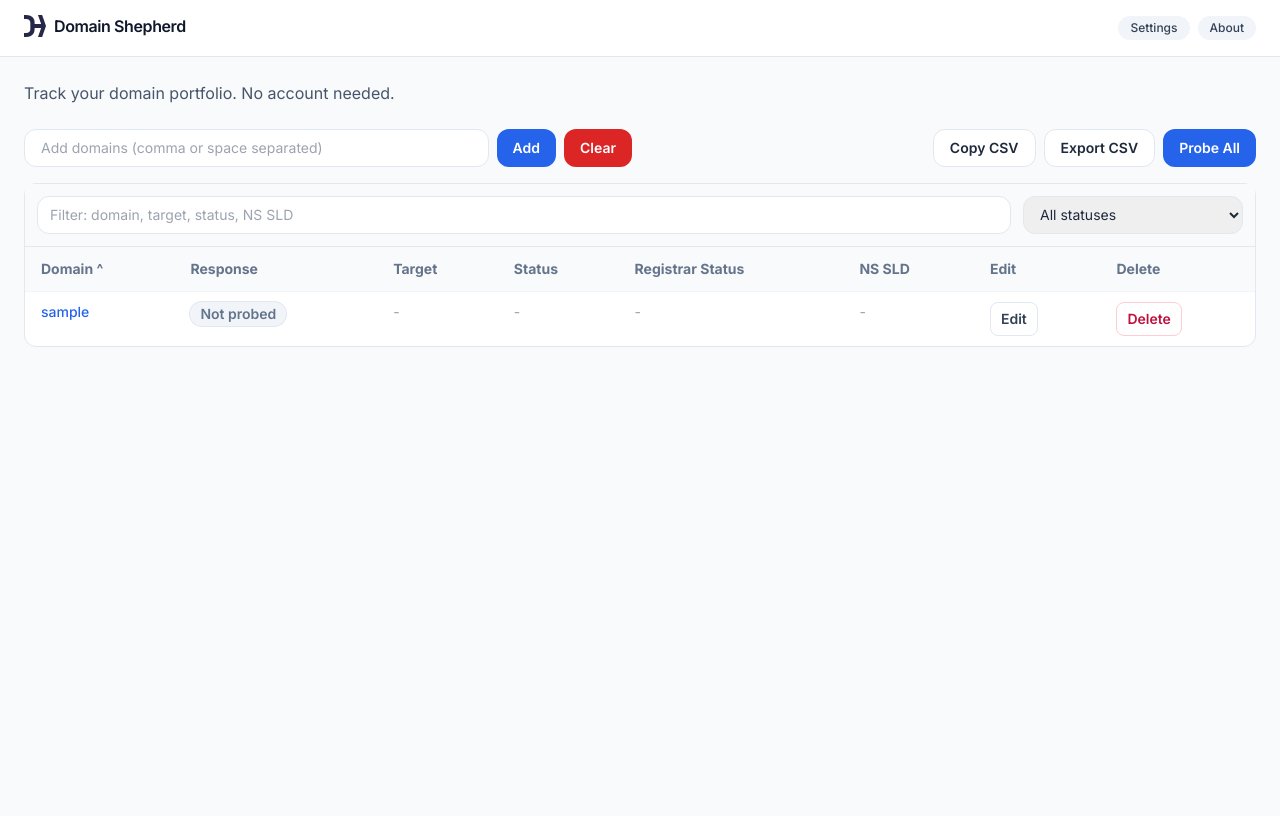
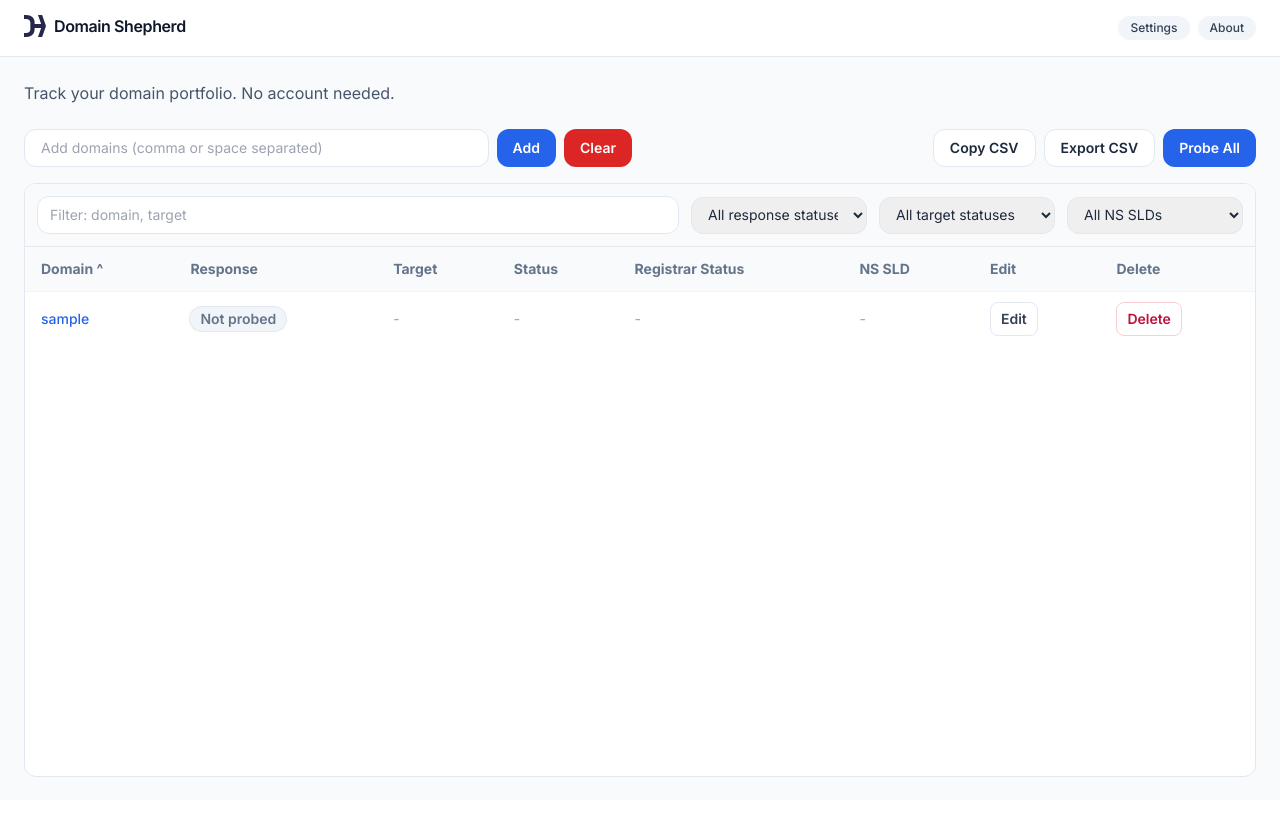
Before and after one commit to drkhdr/domain-shepherd, a Next.js app: page / in a window 1280 px wide. Both pictures are taken after typing "Sample" into the empty fields and a click on the button "Add". Shown: the top 816 px of the page. Built offline with nearby package versions, Linux system fonts and the light colour scheme.

Commit message:
improved table: layout, scrolling, filtering and search, font & alignment

```diff
--- a/src/app/globals.css
+++ b/src/app/globals.css
@@ -5,3 +5,10 @@
 :root {
 	--app-content-max-width: 96rem;
 }
+
+html,
+body {
+	height: 100%;
+	margin: 0;
+	overflow: hidden;
+}
--- a/src/app/list/ListPage.tsx
+++ b/src/app/list/ListPage.tsx
@@ -7,6 +7,8 @@ import {
   createProbeFailureResult,
   formatProbeProgress,
   getPrimaryWhoisStatus,
+  matchesDomainTargetSearchFilter,
+  matchesTargetStatusFilter,
   normalizeParkedPatterns,
   normalizeDomain,
   normalizeProbeBatchConcurrency,
@@ -20,7 +22,7 @@ import {
   getWhoisStatusDefinition,
   getWhoisStatusFamily,
 } from '@/lib/probe'
-import type { ParkedPattern, ProbeDomainInput, ProbeResult, ProbeStatus, SortDirection, SortKey } from '@/lib/probe'
+import type { ParkedPattern, ProbeDomainInput, ProbeResult, ProbeStatus, SortDirection, SortKey, TargetStatusFilter } from '@/lib/probe'
 import {
   APP_NAME,
   APP_VERSION_WITH_GIT,
@@ -728,6 +730,8 @@ export function ListPage() {
   const [sortDir, setSortDir] = useState<SortDirection>('asc')
   const [filterText, setFilterText] = useState('')
   const [statusFilter, setStatusFilter] = useState<'all' | 'unprobed' | ProbeStatus>('all')
+  const [targetStatusFilter, setTargetStatusFilter] = useState<TargetStatusFilter>('all')
+  const [nsSldFilter, setNsSldFilter] = useState('all')
   const [expandedProbeId, setExpandedProbeId] = useState('')
   const [newDomainsInput, setNewDomainsInput] = useState('')
   const [settings, setSettings] = useState<ProbeSettings>(createDefaultSettings())
@@ -1164,6 +1168,22 @@ export function ListPage() {
     }))
   }
 
+  const nsSldFilterOptions = useMemo<string[]>(() => {
+    if (!list) {
+      return []
+    }
+
+    const values = new Set<string>()
+    for (const domain of list.domains) {
+      const probe = probeResults[domain.id]
+      for (const sld of getUniqueNameServerSlds(probe)) {
+        values.add(sld)
+      }
+    }
+
+    return Array.from(values).sort((a, b) => a.localeCompare(b))
+  }, [list, probeResults])
+
   const tableRows = useMemo<TableRow[]>(() => {
     if (!list) return []
 
@@ -1198,30 +1218,22 @@ export function ListPage() {
       }
     })
 
-    const query = filterText.trim().toLowerCase()
+    const query = filterText.trim()
     const filteredRows = rows.filter((row) => {
-      const matchesStatus = statusFilter === 'all' || row.status === statusFilter
-      if (!matchesStatus) {
+      const matchesResponseStatus = statusFilter === 'all' || row.status === statusFilter
+      if (!matchesResponseStatus) {
         return false
       }
 
-      if (!query) {
-        return true
+      if (!matchesTargetStatusFilter(row.displayTargetHttpStatus, targetStatusFilter)) {
+        return false
       }
 
-      const haystack = [
-        row.domain,
-        row.target,
-        row.framesetUrl,
-        row.displayTarget,
-        row.whoisStatus,
-        row.whoisStatusInfo.family,
-        row.nsSld,
-        row.status,
-      ]
-        .join(' ')
-        .toLowerCase()
-      return haystack.includes(query)
+      if (nsSldFilter !== 'all' && !row.nsSldList.includes(nsSldFilter)) {
+        return false
+      }
+
+      return matchesDomainTargetSearchFilter(row.domain, row.displayTarget, query)
     })
 
     return [...filteredRows].sort((a, b) => {
@@ -1244,20 +1256,20 @@ export function ListPage() {
           return 0
       }
     })
-  }, [filterText, list, probeResults, sortBy, sortDir, statusFilter])
+  }, [filterText, list, nsSldFilter, probeResults, sortBy, sortDir, statusFilter, targetStatusFilter])
 
   if (loading) {
     return <div className="min-h-screen flex items-center justify-center">Loading...</div>
   }
 
   return (
-    <main className="min-h-screen bg-slate-50 p-4 md:p-6">
-      <div className="mx-auto max-w-[var(--app-content-max-width)]">
-        <div className="mb-6">
+    <main className="h-[calc(100dvh-3.5rem)] overflow-hidden bg-slate-50 p-4 md:p-6">
+      <div className="mx-auto flex h-full min-h-0 max-w-[var(--app-content-max-width)] flex-col">
+        <div className="mb-6 shrink-0">
           <p className="text-slate-600">Track your domain portfolio. No account needed.</p>
         </div>
 
-        <div className="grid grid-cols-1 md:grid-cols-2 gap-4 mb-4">
+        <div className="mb-4 grid shrink-0 grid-cols-1 gap-4 md:grid-cols-2">
           <div>
             <div className="flex gap-2">
               <input
@@ -1315,20 +1327,20 @@ export function ListPage() {
           </div>
         </div>
 
-        <div className="overflow-visible rounded-xl border border-slate-200 bg-white">
-          <div className="grid gap-3 border-b border-slate-200 bg-slate-50 p-3 md:grid-cols-[1fr,220px]">
+        <div className="flex min-h-0 flex-1 flex-col overflow-hidden rounded-xl border border-slate-200 bg-white">
+          <div className="shrink-0 flex flex-nowrap items-center gap-3 overflow-x-auto border-b border-slate-200 bg-slate-50 p-3">
             <input
               value={filterText}
               onChange={(event) => setFilterText(event.target.value)}
-              placeholder="Filter: domain, target, status, NS SLD"
-              className="rounded-xl border border-slate-200 px-3 py-2 text-sm text-slate-800 outline-none focus:border-blue-500 focus:ring-4 focus:ring-blue-100"
+              placeholder="Filter: domain, target"
+              className="min-w-[260px] flex-1 rounded-xl border border-slate-200 px-3 py-2 text-sm text-slate-800 outline-none focus:border-blue-500 focus:ring-4 focus:ring-blue-100"
             />
             <select
               value={statusFilter}
               onChange={(event) => setStatusFilter(event.target.value as 'all' | 'unprobed' | ProbeStatus)}
-              className="rounded-xl border border-slate-200 px-3 py-2 text-sm text-slate-800 outline-none focus:border-blue-500 focus:ring-4 focus:ring-blue-100"
+              className="w-44 shrink-0 rounded-xl border border-slate-200 px-3 py-2 text-sm text-slate-800 outline-none focus:border-blue-500 focus:ring-4 focus:ring-blue-100"
             >
-              <option value="all">All statuses</option>
+              <option value="all">All response statuses</option>
               <option value="unprobed">Not probed</option>
               <option value="ok">OK</option>
               <option value="redirected">Redirected</option>
@@ -1338,12 +1350,36 @@ export function ListPage() {
               <option value="no-dns">No DNS</option>
               <option value="timeout">Timeout</option>
             </select>
+            <select
+              value={targetStatusFilter}
+              onChange={(event) => setTargetStatusFilter(event.target.value as TargetStatusFilter)}
+              className="w-44 shrink-0 rounded-xl border border-slate-200 px-3 py-2 text-sm text-slate-800 outline-none focus:border-blue-500 focus:ring-4 focus:ring-blue-100"
+            >
+              <option value="all">All target statuses</option>
+              <option value="none">No target status</option>
+              <option value="2xx">Target 2xx</option>
+              <option value="3xx">Target 3xx</option>
+              <option value="4xx">Target 4xx</option>
+              <option value="5xx">Target 5xx</option>
+            </select>
+            <select
+              value={nsSldFilter}
+              onChange={(event) => setNsSldFilter(event.target.value)}
+              className="w-44 shrink-0 rounded-xl border border-slate-200 px-3 py-2 text-sm text-slate-800 outline-none focus:border-blue-500 focus:ring-4 focus:ring-blue-100"
+            >
+              <option value="all">All NS SLDs</option>
+              {nsSldFilterOptions.map((sld) => (
+                <option key={sld} value={sld}>
+                  {sld}
+                </option>
+              ))}
+            </select>
           </div>
 
-          <div className="overflow-x-auto">
+          <div className="min-h-0 flex-1 overflow-auto">
             <table className="min-w-full border-collapse text-sm">
-              <thead>
-                <tr className="bg-slate-50 text-sm font-semibold text-slate-500">
+              <thead className="sticky top-0 z-10 bg-slate-50">
+                <tr className="text-sm font-semibold text-slate-500">
                   <th className="px-4 py-3 text-left">
                     <button type="button" className="hover:text-slate-800" onClick={() => toggleSort('domain')}>
                       Domain {getSortMarker('domain')}
@@ -1387,8 +1423,8 @@ export function ListPage() {
 
                     return (
                       <Fragment key={row.id}>
-                        <tr className="border-t border-slate-100 align-top">
-                          <td className="px-4 py-2.5">
+                        <tr className="border-t border-slate-100 align-middle">
+                          <td className="px-4 py-2.5 text-sm align-middle">
                             <ExternalLink
                               href={`http://${row.domain}`}
                               className="block max-w-56 truncate font-medium text-blue-600 hover:underline"
@@ -1397,7 +1433,7 @@ export function ListPage() {
                               {row.domain}
                             </ExternalLink>
                           </td>
-                          <td className="px-4 py-2.5">
+                          <td className="px-4 py-2.5 text-sm align-middle">
                             {row.probe ? (
                               <ProbeBadge
                                 result={row.probe}
@@ -1416,7 +1452,7 @@ export function ListPage() {
                               </button>
                             )}
                           </td>
-                          <td className="px-4 py-2.5">
+                          <td className="px-4 py-2.5 text-sm align-middle">
                             {row.displayTarget ? (
                               <div className="inline-flex max-w-full items-center gap-2">
                                 <ExternalLink
@@ -1431,10 +1467,10 @@ export function ListPage() {
                               <span className="text-sm text-slate-400">-</span>
                             )}
                           </td>
-                          <td className="px-4 py-2.5">
+                          <td className="px-4 py-2.5 text-sm align-middle">
                             {row.probe ? <UrlStatusPill code={row.displayTargetHttpStatus} /> : <span className="text-sm text-slate-400">-</span>}
                           </td>
-                          <td className="px-4 py-2.5">
+                          <td className="px-4 py-2.5 text-sm align-middle">
                             {row.whoisStatus ? (
                               <WhoisStatusChip
                                 status={row.whoisStatus}
@@ -1445,7 +1481,7 @@ export function ListPage() {
                               <span className="text-sm text-slate-400">-</span>
                             )}
                           </td>
-                          <td className="px-4 py-2.5">
+                          <td className="px-4 py-2.5 text-sm align-middle">
                             {row.nsSldList.length > 0 ? (
                               <div className="flex max-w-52 flex-wrap gap-1">
                                 {row.nsSldList.map((sld) => (
@@ -1461,7 +1497,7 @@ export function ListPage() {
                               <span className="text-sm text-slate-400">-</span>
                             )}
                           </td>
-                          <td className="px-4 py-2.5">
+                          <td className="px-4 py-2.5 text-sm align-middle">
                             <button
                               type="button"
                               onClick={() => editDomain(row.id, row.domain)}
@@ -1470,7 +1506,7 @@ export function ListPage() {
                               Edit
                             </button>
                           </td>
-                          <td className="px-4 py-2.5">
+                          <td className="px-4 py-2.5 text-sm align-middle">
                             <button
                               type="button"
                               onClick={() => deleteDomain(row.id)}
--- a/src/lib/probe.ts
+++ b/src/lib/probe.ts
@@ -438,3 +438,44 @@ export function isExplicitRequestTimeoutError(error: unknown): boolean {
   const candidate = error as { name?: unknown }
   return candidate.name === 'TimeoutError'
 }
+
+export type TargetStatusFilter = 'all' | 'none' | '2xx' | '3xx' | '4xx' | '5xx'
+
+export function matchesTargetStatusFilter(statusCode: number | undefined, filter: TargetStatusFilter): boolean {
+  if (filter === 'all') {
+    return true
+  }
+
+  const code = typeof statusCode === 'number' ? statusCode : 0
+  if (filter === 'none') {
+    return code <= 0
+  }
+
+  if (filter === '2xx') {
+    return code >= 200 && code < 300
+  }
+
+  if (filter === '3xx') {
+    return code >= 300 && code < 400
+  }
+
+  if (filter === '4xx') {
+    return code >= 400 && code < 500
+  }
+
+  if (filter === '5xx') {
+    return code >= 500 && code < 600
+  }
+
+  return true
+}
+
+export function matchesDomainTargetSearchFilter(domain: string, target: string, query: string): boolean {
+  const normalizedQuery = query.trim().toLowerCase()
+  if (!normalizedQuery) {
+    return true
+  }
+
+  const haystack = [domain, target].join(' ').toLowerCase()
+  return haystack.includes(normalizedQuery)
+}
```
Also changed, not shown: 2 other files (tests, documents, lock files or other folders).
